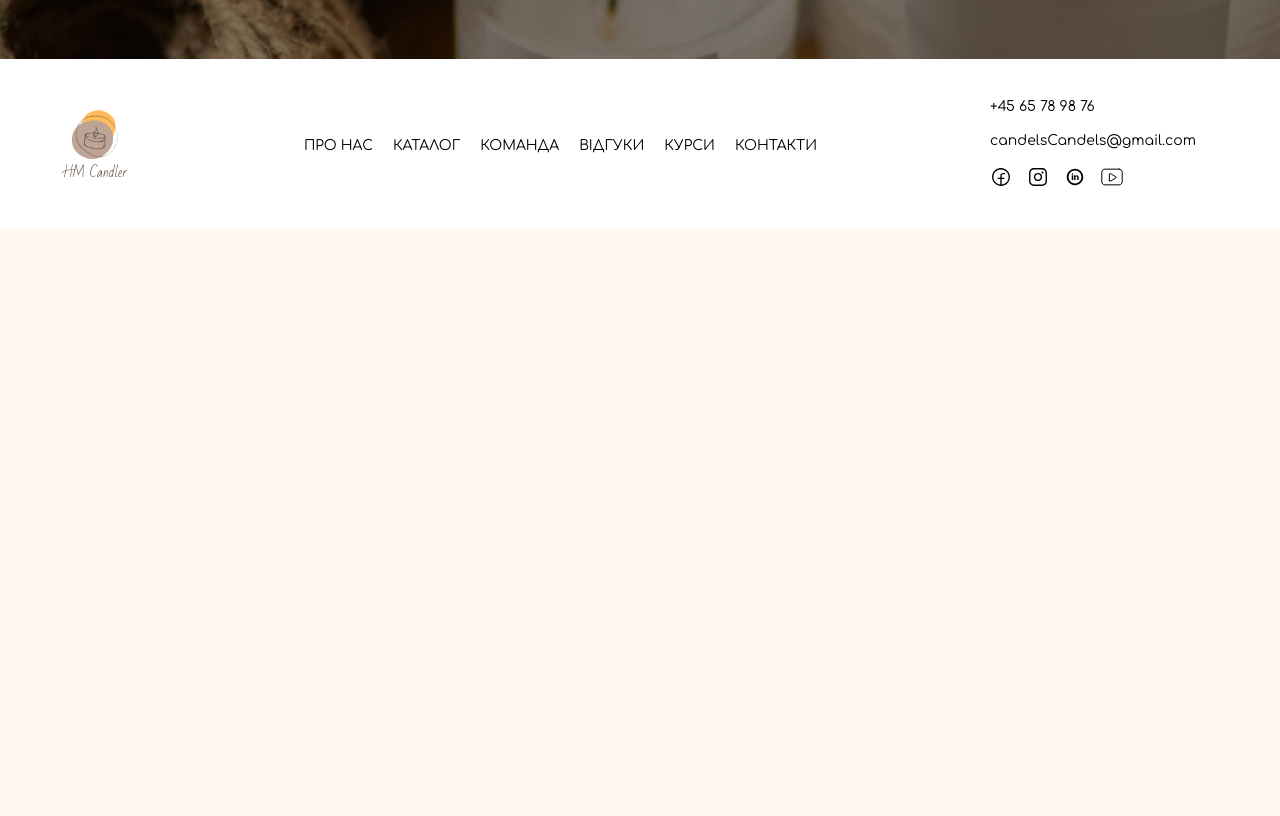
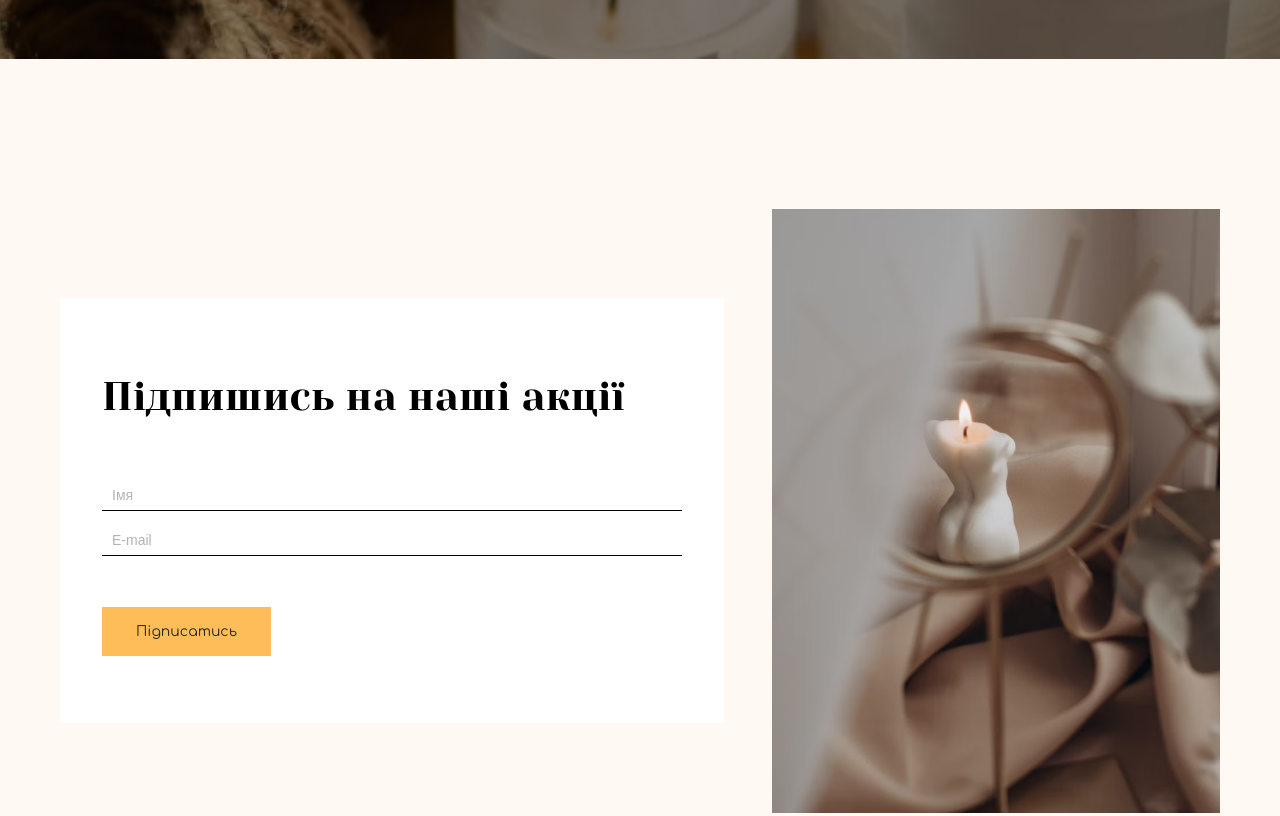
Before and after one commit to a-ulianych/HM-Candler, a plain HTML site: page index.html in a window 1280 px wide. Shown: the part 7687-8503 px from the top of the page. Before the commit the page ends 7915 px from the top, so only its background shows below. Drawn offline with nearby package versions, Linux system fonts and the light colour scheme.

Commit message:
Add contacts section

```diff
--- a/css/style.css
+++ b/css/style.css
@@ -480,10 +480,60 @@ button {
     padding: 14px 25px 12px;
 }
 
+.contacts {
+    padding: 150px 0 50px;
+}
+
+.contacts__inner {
+    display: flex;
+    justify-content: space-between;
+    align-items: center;
+}
+
+.form {
+    background-color: #fff;
+    width: 664px;
+    padding: 75px 42px 67px;
+}
+
+.form__title {
+    font-size: 40px;
+    font-family: 'Yeseva One', serif;
+    margin-bottom: 60px;
+}
+
+.form__input {
+    background-color: #fff;
+    border: none;
+    border-bottom: 1px solid #000;
+    width: 100%;
+    display: block;
+    margin-bottom: 15px;
+    padding: 7px 10px;
+    color: #000;
+}
+
+.form__input::placeholder {
+    font-size: 14px;
+    color: #B3B3B3;
+}
+
+.form__btn {
+    background-color: #FFBD59;
+    font-family: 'Comfortaa', sans-serif;
+    font-size: 14px;
+    color: #272727;
+    margin-top: 36px;
+    padding: 17px 34px;
+}
+
 /* Footer */
 .footer {
     background-color: #FFFFFF;
     padding: 40px 0 35px;
+    font-family: 'Comfortaa', sans-serif;
+    font-style: normal;
+    font-weight: 400;
 }
 
 .footer__inner {
--- a/index.html
+++ b/index.html
@@ -524,6 +524,17 @@
             <a href="#" class="promo__link">В каталог</a>
         </div>
     </section>
+    <section class="contacts">
+        <div class="container contacts__inner">
+            <form action="" class="form">
+                <p class="form__title">Підпишись на наші акції</p>
+                <input type="text" class="form__input" placeholder="Імя">
+                <input type="email" class="form__input" placeholder="E-mail">
+                <button class="form__btn" type="submit">Підписатись</button>
+            </form>
+            <img src="images/contacts.jpg" alt="Contact image" class="contacts__img">
+        </div>
+    </section>
 </main>
 
 <footer class="footer">
```
Also changed, not shown: images/contacts.jpg (added).
